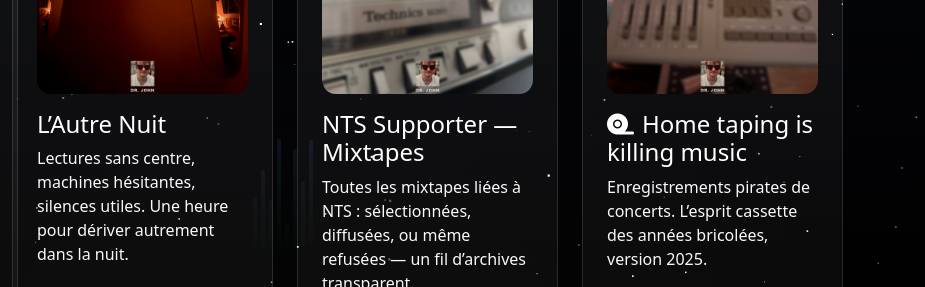
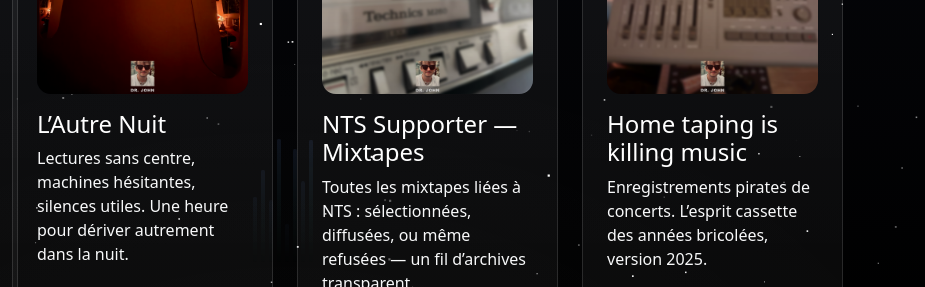
Before and after one commit to Dr-John-8bits/le-chat-noir, a plain HTML site: page index.html in a window 1280 px wide. Shown: the part 469-756 px from the top of the page, 355-1280 px from the left. Drawn offline with nearby package versions, Linux system fonts and the light colour scheme; animation ran at ten frames a second.

Commit message:
Mise à jour mineure de la page d'index

```diff
--- a/index.html
+++ b/index.html
@@ -193,7 +193,7 @@
                 <img src="PICS/hometaping.png" alt="Visuel — Home taping is killing music" loading="lazy" />
                 <div class="corner-badge"><i class="fa-solid fa-tape"></i> Live bootlegs</div>
               </div>
-              <h2 class="h4 text-white mb-2"><i class="fa-solid fa-tape me-2"></i>Home taping is killing music</h2>
+              <h2 class="h4 text-white mb-2">Home taping is killing music</h2>
               <p class="mb-4 text-light">Enregistrements pirates de concerts. L’esprit cassette des années bricolées, version 2025.</p>
               <div class="mt-auto d-flex gap-2 align-items-center">
                 <span class="btn btn-ghost btn-sm"><i class="fa-solid fa-headphones"></i> Écouter</span>
```
